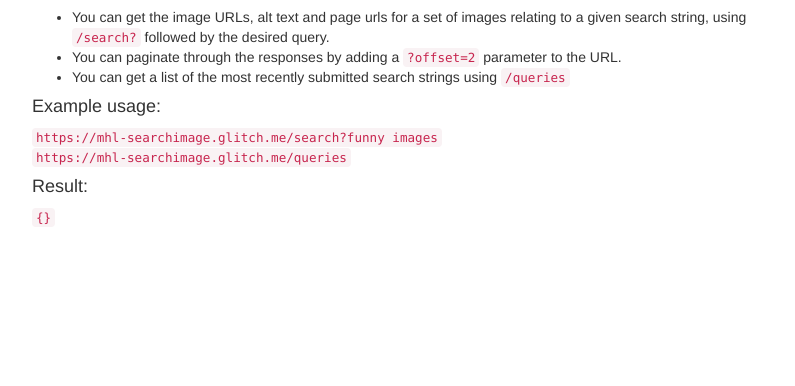
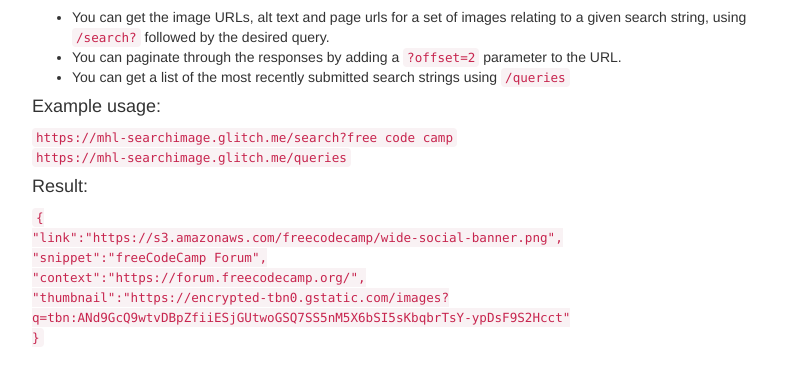
Before and after one commit to mcoghi/search-image, a website: page views/index.html in a window 1280 px wide. Shown: the part 200-586 px from the top of the page, without its empty margins (224-1019 px from the left). Drawn offline with nearby package versions, Linux system fonts and the light colour scheme; no server answers.

Commit message:
upload from glitch

```diff
--- a/views/index.html
+++ b/views/index.html
@@ -33,13 +33,20 @@
     <h4>
       Example usage:
     </h4>
-    <code>https://mhl-searchimage.glitch.me/search?funny images</code><br>
+    <code>https://mhl-searchimage.glitch.me/search?free code camp</code><br>
     <code>https://mhl-searchimage.glitch.me/queries</code>
 
     <h4>
       Result:
     </h4>
-    <code>{}</code>
+    <code>
+      {<br>
+      "link":"https://s3.amazonaws.com/freecodecamp/wide-social-banner.png",<br>
+      "snippet":"freeCodeCamp Forum",<br>
+      "context":"https://forum.freecodecamp.org/",<br>
+      "thumbnail":"https://encrypted-tbn0.gstatic.com/images?q=tbn:ANd9GcQ9wtvDBpZfiiESjGUtwoGSQ7SS5nM5X6bSI5sKbqbrTsY-ypDsF9S2Hcct"<br>
+      }<br>
+    </code>
     </main>
 
 
```
